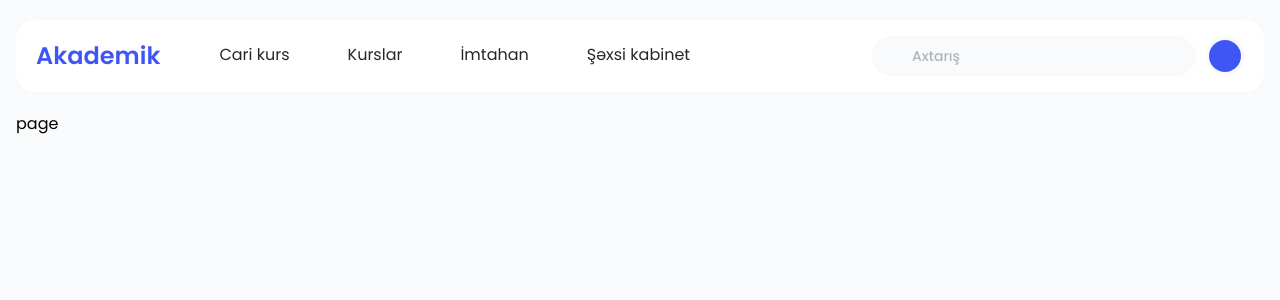
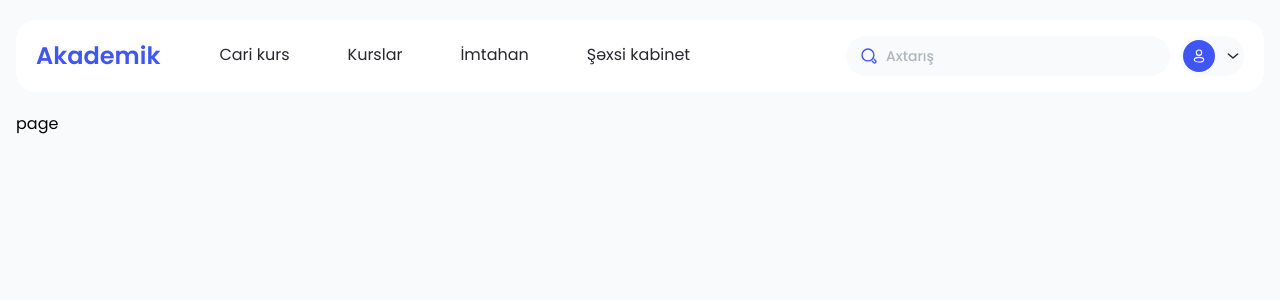
Before and after one commit to nazaraliyev/academics-front, a Next.js app: page / in a window 1280 px wide. Shown: the top 300 px of the page. Built offline with nearby package versions, Linux system fonts and the light colour scheme.

Commit message:
test commit

```diff
--- a/next.config.ts
+++ b/next.config.ts
@@ -14,6 +14,8 @@ const nextConfig: NextConfig = {
       rule.test?.test?.(".svg")
     );
 
+    if (fileLoaderRule) {
+      // URL isteyen SVG dosyaları için kural ekle
       config.module.rules.push(
         {
           ...fileLoaderRule,
@@ -28,7 +30,9 @@ const nextConfig: NextConfig = {
         }
       );
 
+      // SVG dosyalarını fileLoaderRule'dan dışla
       fileLoaderRule.exclude = /\.svg$/i;
+    }
 
     return config;
   },
--- a/src/components/layout/components/header/index.tsx
+++ b/src/components/layout/components/header/index.tsx
@@ -1,9 +1,8 @@
-"use client"
 import React from "react";
 import styles from "./styles.module.scss";
 import { Button, Center, Flex, Text, TextInput } from "@mantine/core";
 import { Logo } from "@/components";
-// import { ChevronIcon, SearchIcon, UserIcon } from "@/assets/icons";
+import { ChevronIcon, SearchIcon, UserIcon } from "@/assets/icons";
 
 export default function LayoutHeader() {
   return (
@@ -48,7 +47,7 @@ const Menu = () => {
 const Search = () => {
   return (
     <TextInput
-      // leftSection={<SearchIcon />}
+      leftSection={<SearchIcon />}
       radius={20}
       readOnly
       placeholder="Axtarış"
@@ -63,7 +62,7 @@ const Search = () => {
 const Account = () => {
   return (
     <Button
-      // rightSection={<ChevronIcon {...{width:16, height:16, color:"var(--academic-text)"}}/>}
+      rightSection={<ChevronIcon {...{width:16, height:16, color:"var(--academic-text)"}}/>}
       px={2}
       h={40}
       radius={20}
@@ -75,7 +74,7 @@ const Account = () => {
         h={32}
         bg={"var(--academic-primary)"}
       >
-        {/* <UserIcon /> */}
+        <UserIcon />
       </Center>
     </Button>
   );
```
Lines whose indentation alone changed are shown as unchanged.
